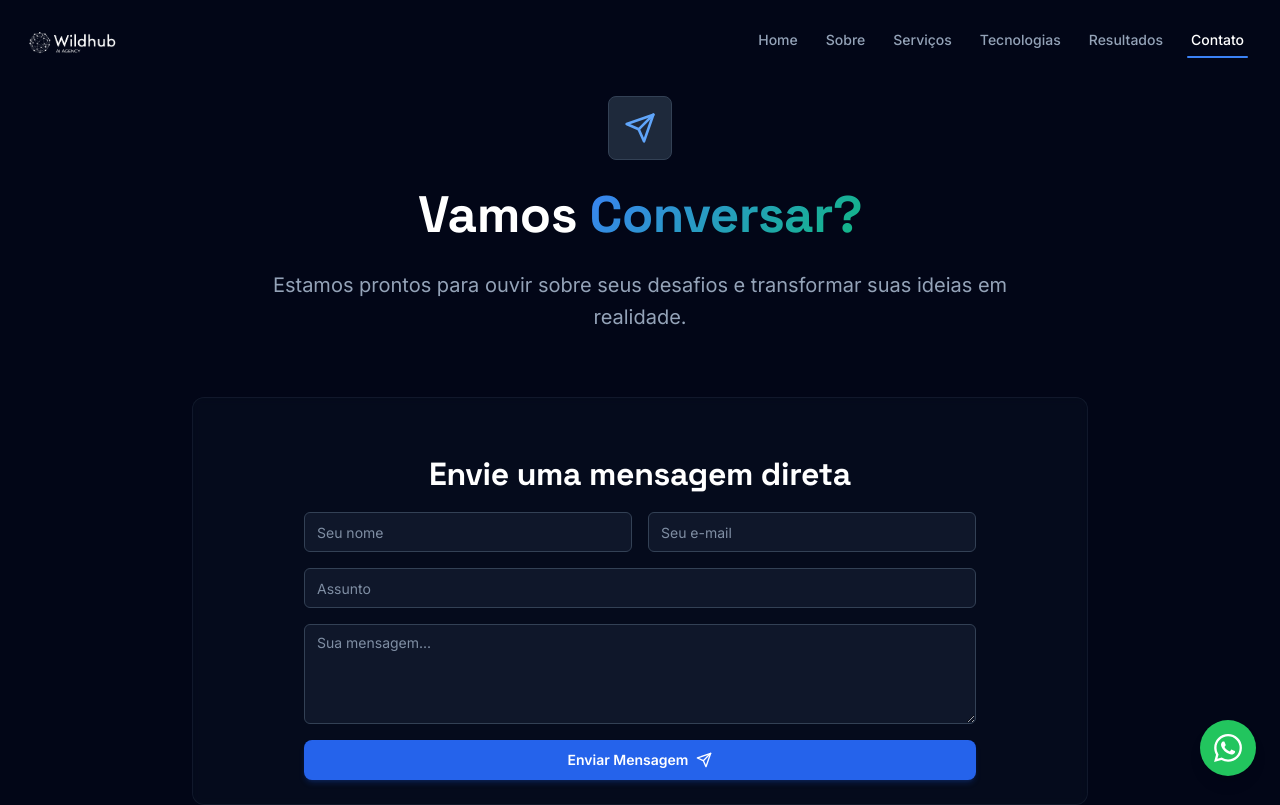
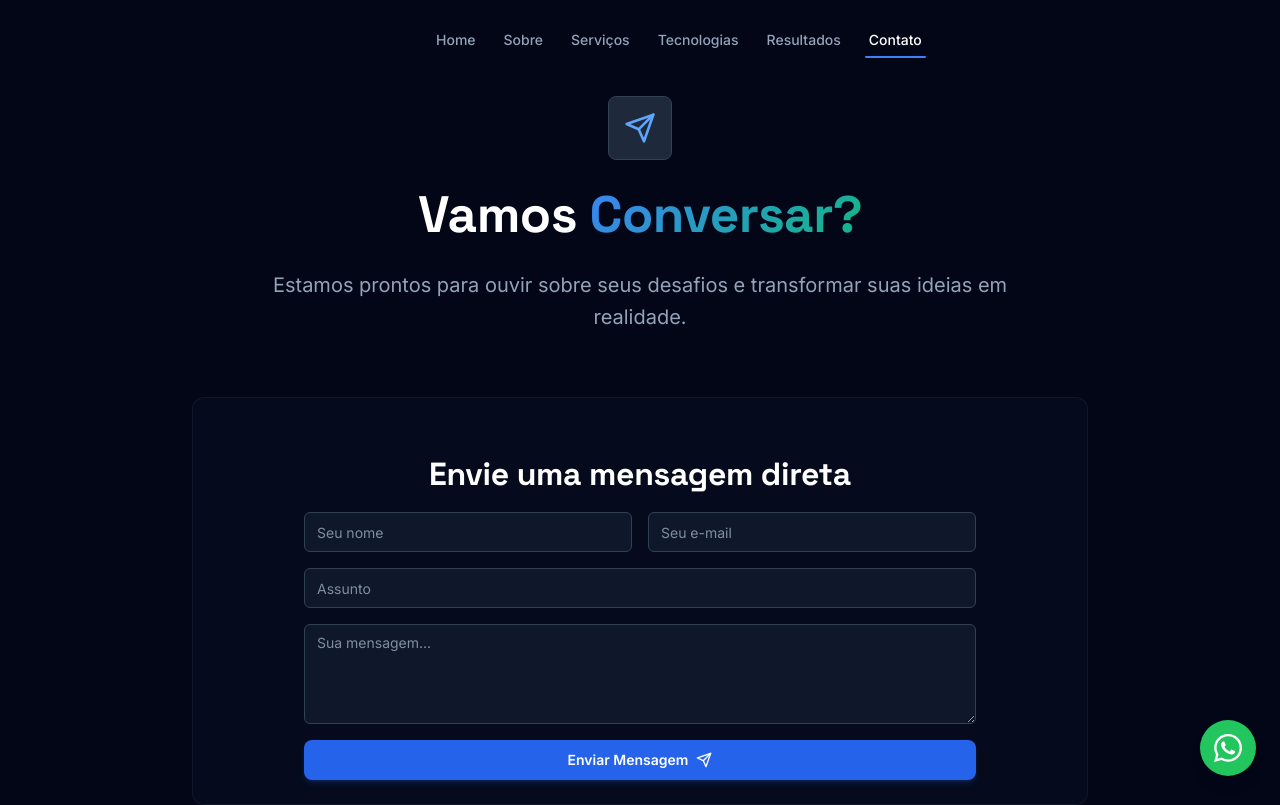
Before and after one commit to samuelwildary2025/wildhub-site, a React (Vite) app: page /contato in a window 1280 px wide. Shown: the top 805 px of the page. Built offline with nearby package versions, Linux system fonts and the light colour scheme.

Commit message:
Update Header.jsx

```diff
--- a/src/components/Header.jsx
+++ b/src/components/Header.jsx
@@ -34,7 +34,7 @@ const Header = () => {
         scrolled || isOpen ? 'bg-slate-950/80 backdrop-blur-lg border-b border-blue-500/10' : 'bg-transparent'
       }`}
     >
-      <nav className="container mx-auto px-6 py-2">
+      <nav className="w-full max-w-[480px] mx-auto px-4 sm:px-6 py-2">
         <div className="flex items-center justify-between">
           <Link to="/" className="flex items-center space-x-2">
   <img
```
